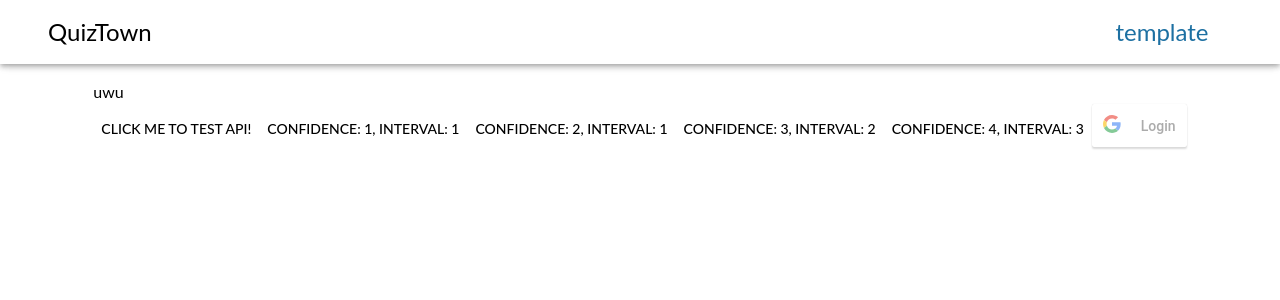
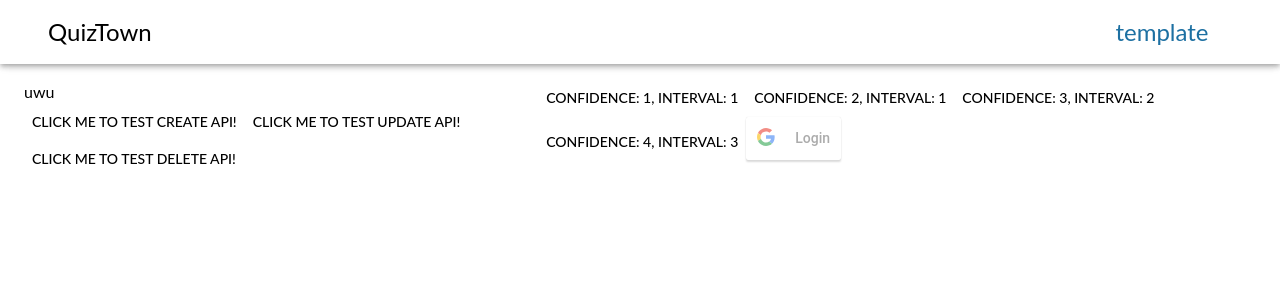
Before and after one commit to daniellau88/cs3216-quiztown, a React (Create React App) app in the folder frontend/: page / in a window 1280 px wide. Shown: the top 300 px of the page. Built offline with nearby package versions, Linux system fonts and the light colour scheme; no server answers.

Commit message:
add put and delete for collections

```diff
--- a/frontend/src/api/collections.ts
+++ b/frontend/src/api/collections.ts
@@ -5,12 +5,20 @@ import BaseAPI from './base';
 
 export class CollectionsAPI extends BaseAPI {
     protected getCollectionUrl(): string {
-        return 'collections/';
+        return 'collections';
     }
 
     public addCollection(data: CollectionPostData): ApiPromise<{ collection: CollectionData }> {
         console.log('Adding collection. Data name: ' + data.name);
-        return this.post(`${this.getCollectionUrl()}`, data);
+        return this.post(`${this.getCollectionUrl()}/`, data);
+    }
+
+    public patchCollection(id: number, data: CollectionPostData): ApiPromise<{ collection: CollectionData }> {
+        return this.put(`${this.getCollectionUrl()}/${id}/`, data);
+    }
+
+    public deleteCollection(id: number): ApiPromise<{}> {
+        return this.delete(`${this.getCollectionUrl()}/${id}/`);
     }
 }
 
--- a/frontend/src/modules/collections/actions.ts
+++ b/frontend/src/modules/collections/actions.ts
@@ -15,3 +15,16 @@ export function addCollection(id: number): types.AddCollectionAction {
         id,
     };
 }
+
+export function editCollection(): types.EditCollectionAction {
+    return {
+        type: types.EDIT_COLLECTION,
+    };
+}
+
+export function deleteCollection(id: number): types.DeleteCollectionAction {
+    return {
+        type: types.DELETE_COLLECTION,
+        id: id,
+    };
+}
--- a/frontend/src/modules/collections/operations.ts
+++ b/frontend/src/modules/collections/operations.ts
@@ -22,3 +22,27 @@ export function saveCollection(data: CollectionData): NormalizeOperation {
         dispatch(actions.saveCollection(data));
     };
 }
+
+export function updateCollection(id: number, collection: CollectionPostData): Operation<ApiResponse<CollectionEntity>> {
+    return async (dispatch, getState) => {
+        const response = await api.collections.patchCollection(id, collection);
+        const data = response.payload.collection;
+        batched(dispatch, saveCollection(data), actions.editCollection());
+        // eslint-disable-next-line @typescript-eslint/no-non-null-assertion
+        return { ...response, payload: getCollectionEntity(getState(), data.id)! };
+    };
+}
+
+export function deleteCollection(id: number): Operation<ApiResponse<{}>> {
+    return async (dispatch) => {
+        const response = await api.collections.deleteCollection(id);
+        batched(dispatch, discardCollection(id));
+        return response;
+    };
+}
+
+export function discardCollection(id: number): NormalizeOperation {
+    return (dispatch) => {
+        dispatch(actions.deleteCollection(id));
+    };
+}
--- a/frontend/src/modules/collections/reducers.ts
+++ b/frontend/src/modules/collections/reducers.ts
@@ -1,6 +1,6 @@
 import produce from 'immer';
 
-import { createEntityCollection, createEntityStore, saveEntityToStore } from '../../utilities/store';
+import { createEntityCollection, createEntityStore, removeFromStore, resetCollectionCache, saveDeltaToCollection, saveEntityToStore } from '../../utilities/store';
 
 import * as types from './types';
 
@@ -23,6 +23,15 @@ const collectionsReducer = produce((draft: types.CollectionsState, action: types
             draft.allCollections.ids.push(action.id);
             return;
         }
+        case types.EDIT_COLLECTION: {
+            resetCollectionCache(draft.allCollections);
+            return;
+        }
+        case types.DELETE_COLLECTION: {
+            removeFromStore(draft.collections, action.id);
+            resetCollectionCache(draft.allCollections);
+            return;
+        }
     }
 }, initialState);
 
--- a/frontend/src/modules/collections/types.ts
+++ b/frontend/src/modules/collections/types.ts
@@ -5,6 +5,8 @@ import { EntityCollection, EntityStore } from '../../types/store';
 
 export const SAVE_COLLECTION = 'collections/SAVE_COLLECTION';
 export const ADD_COLLECTION = 'collections/ADD_COLLECTION';
+export const EDIT_COLLECTION = 'collections/EDIT_COLLECTION';
+export const DELETE_COLLECTION = 'collections/DELETE_COLLECTION';
 
 // Action Types
 
@@ -18,7 +20,20 @@ export interface AddCollectionAction {
     id: number;
 }
 
-export type CollectionsActionTypes = SaveCollectionAction | AddCollectionAction;
+export interface EditCollectionAction {
+    type: typeof EDIT_COLLECTION;
+}
+
+export interface DeleteCollectionAction {
+    type: typeof DELETE_COLLECTION;
+    id: number;
+}
+
+export type CollectionsActionTypes =
+    SaveCollectionAction |
+    AddCollectionAction |
+    EditCollectionAction |
+    DeleteCollectionAction;
 
 // State Types
 export interface CollectionsState {
--- a/frontend/src/pages/utilities/TemplatePage.tsx
+++ b/frontend/src/pages/utilities/TemplatePage.tsx
@@ -12,7 +12,7 @@ import { useDispatch } from 'react-redux';
 
 import GoogleSignInButton from '../../modules/auth/components/GoogleSignInButton';
 import { googleLogin } from '../../modules/auth/operations';
-import { addCollection } from '../../modules/collections/operations';
+import { addCollection, deleteCollection, updateCollection } from '../../modules/collections/operations';
 import { GoogleLoginPostData } from '../../types/auth';
 import { CollectionPostData } from '../../types/collections';
 import { getIntervals, getNextBoxNumber, getNextIntervalEndDate } from '../../utilities/leitner';
@@ -34,10 +34,39 @@ const TemplatePage: React.FC<{}> = () => {
 
     console.log('Template page.');
 
-    const testApi = () => {
-        console.log('You clicked me!');
+    const testCreateApi = () => {
+        console.log('You clicked me! I\'m create!');
         const collectionPostDataStub: CollectionPostData = { name: 'hi', owner_id: 1 };
         return handleApiRequest(dispatch, dispatch(addCollection(collectionPostDataStub)))
+            .then((response) => {
+                console.log(response);
+            })
+            .then(() => {
+                return true;
+            })
+            .catch(() => {
+                return false;
+            });
+    };
+
+    const testUpdateApi = () => {
+        console.log('You clicked me! I\'m update!');
+        const collectionPostDataStub: CollectionPostData = { name: 'hi', owner_id: 1 };
+        return handleApiRequest(dispatch, dispatch(updateCollection(1, collectionPostDataStub)))
+            .then((response) => {
+                console.log(response);
+            })
+            .then(() => {
+                return true;
+            })
+            .catch(() => {
+                return false;
+            });
+    };
+
+    const testDeleteApi = () => {
+        console.log('You clicked me! I\'m delete!');
+        return handleApiRequest(dispatch, dispatch(deleteCollection(1)))
             .then((response) => {
                 console.log(response);
             })
@@ -81,9 +110,17 @@ const TemplatePage: React.FC<{}> = () => {
                     <Typography>
                         uwu
                     </Typography>
-                    <Button onClick={testApi}>
-                        Click me to test API!
+                    <Button onClick={testCreateApi}>
+                        Click me to test Create API!
                     </Button>
+                    <Button onClick={testUpdateApi}>
+                        Click me to test Update API!
+                    </Button>
+                    <Button onClick={testDeleteApi}>
+                        Click me to test Delete API!
+                    </Button>
+                </Grid>
+                <Grid>
                     {getIntervals(currentBox).map((interval, index) => {
                         console.log(index + ' e ' + interval);
                         const button =
```
Also changed, not shown: 1 other file (tests, documents, lock files or other folders).
